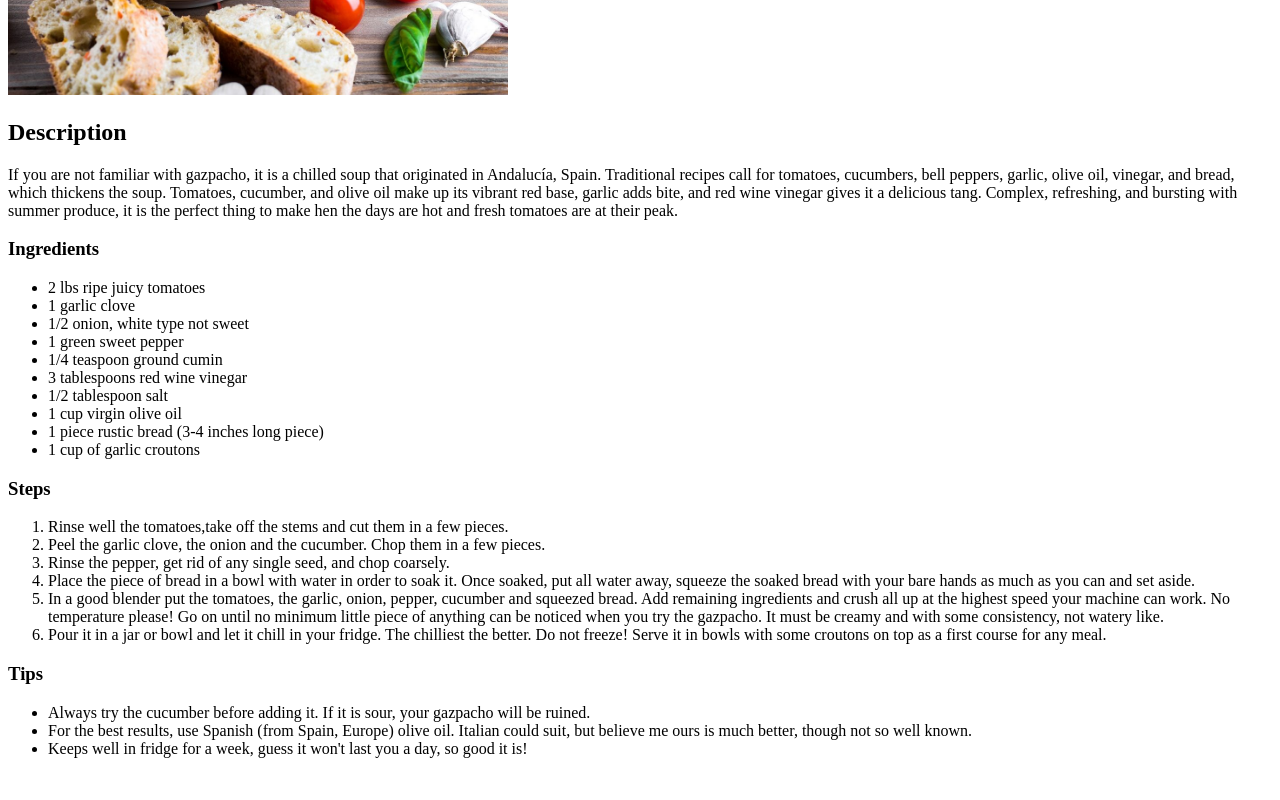
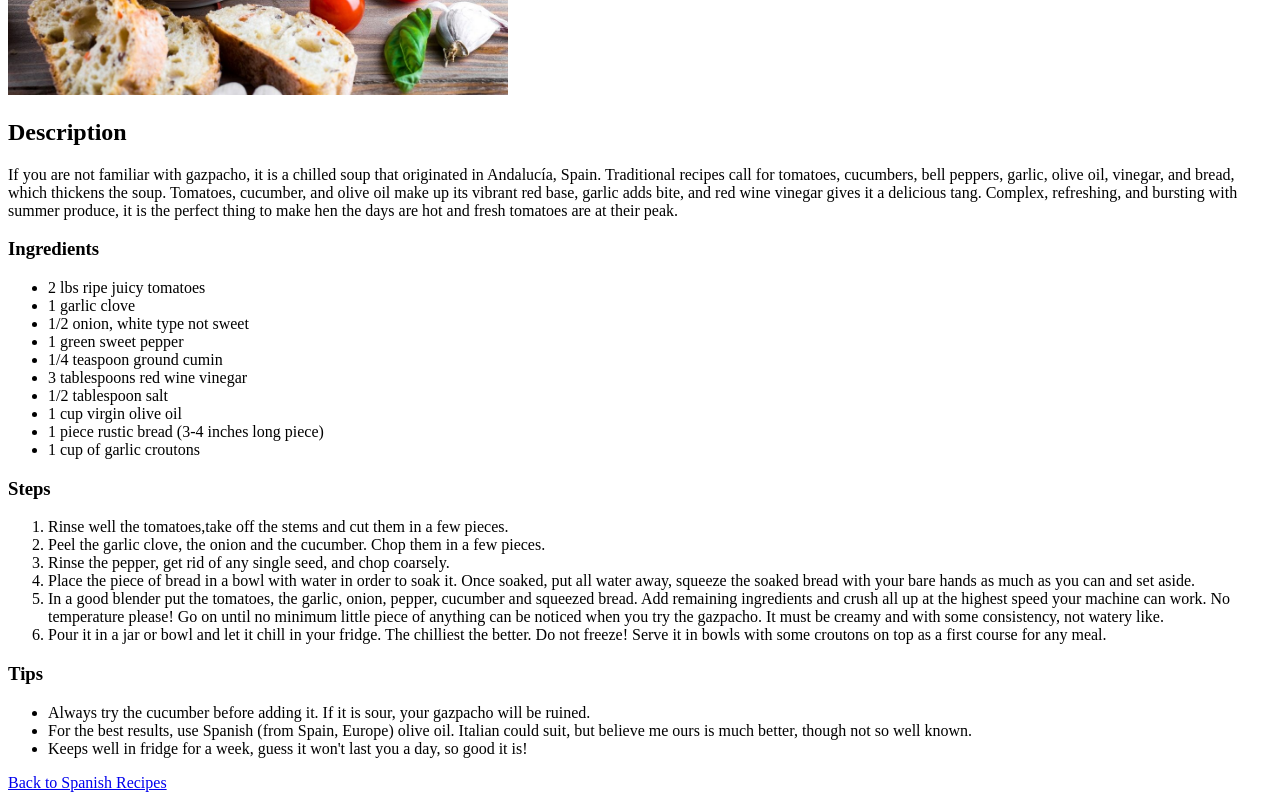
Before and after one commit to serfriz/spanish-recipes, a plain HTML site: page recipes/gazpacho.html in a window 1280 px wide. Shown: the part 319-1119 px from the top of the page. Before the commit the page ends 1093 px from the top, so only its background shows below. Drawn offline with Linux system fonts and the light colour scheme.

Commit message:
Add back to index.html links

```diff
--- a/recipes/gazpacho.html
+++ b/recipes/gazpacho.html
@@ -39,5 +39,6 @@
     <li>For the best results, use Spanish (from Spain, Europe) olive oil. Italian could suit, but believe me ours is much better, though not so well known.</li>
     <li>Keeps well in fridge for a week, guess it won't last you a day, so good it is!</li>
   </ul>
+  <a href="../index.html">Back to Spanish Recipes</a>
 </body>
 </html>
```
Also changed, not shown: recipes/spanish-croquettes.html (+1 -0 lines), recipes/spanish-omelet.html (+1 -0 lines).
